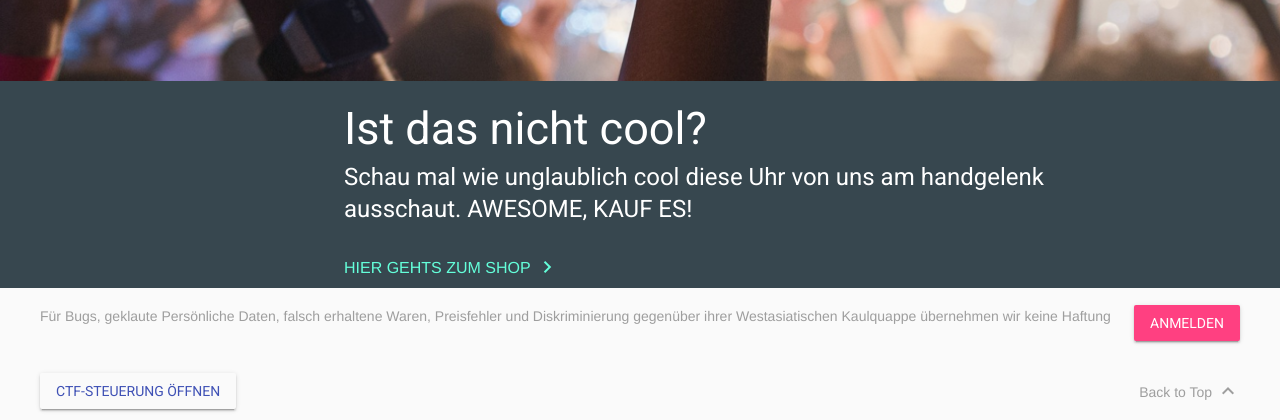
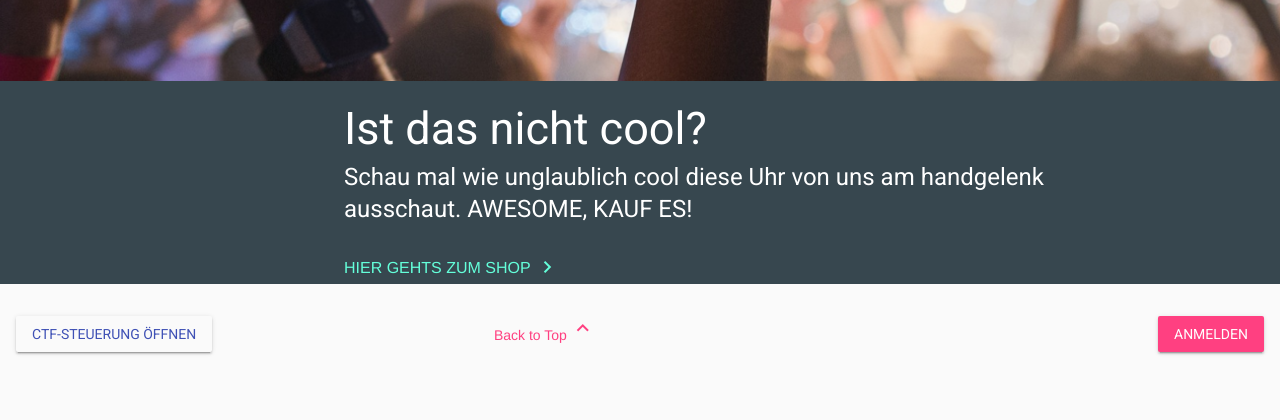
Before and after one commit to Auron2402/unsecuresecurewebshop, a Flask app: page /index in a window 1280 px wide. Shown: the part 1897-2317 px from the top of the page. Run offline with Flask 2, Linux system fonts and the light colour scheme.

Commit message:
fixed footer

```diff
--- a/templates/layout.html
+++ b/templates/layout.html
@@ -56,10 +56,21 @@
         {% block bottomblock %}
         {% endblock %}
     </div>
-    <footer class="android-footer mdl-mega-footer">
-        <div class="mdl-mega-footer--top-section">
+    <footer class="android-footer mdl-mini-footer">
+        <div class="mdl-mini-footer__left-section">
+            <button id="ctf-panel-button" type="button"
+                    class="mdl-button mdl-js-button mdl-js-ripple-effect mdl-button--colored mdl-shadow--2dp">
+                CTF-Steuerung Öffnen
+            </button>
+        </div>
+        <div class="mdl-mini-footer__middle-section">
+            <a class="mdl-typography--font-light" href="#top">
+                Back to Top
+                <i class="material-icons">expand_less</i>
+            </a>
+        </div>
         {% if current_user.is_authenticated %}
-                <div class="mdl-mega-footer--right-section">
+            <div class="mdl-mini-footer__right-section">
                 <a href="/logout">
                     <button class="mdl-button mdl-js-button mdl-button--raised mdl-js-ripple-effect mdl-button--accent">
                         Log-Out
@@ -67,7 +78,7 @@
                 </a>
             </div>
         {% else %}
-                <div class="mdl-mega-footer--right-section">
+            <div class="mdl-mini-footer__right-section">
                 <a href="/login">
                     <button class="mdl-button mdl-js-button mdl-button--raised mdl-js-ripple-effect mdl-button--accent">
                         Anmelden
@@ -75,26 +86,7 @@
                 </a>
             </div>
         {% endif %}
-            <div class="mdl-mega-footer--left-section">
-                <p class="mdl-typography--font-light">Für Bugs, geklaute Persönliche Daten, falsch erhaltene Waren,
-                    Preisfehler und Diskriminierung gegenüber ihrer Westasiatischen Kaulquappe übernehmen wir keine
-                    Haftung</p>
-            </div>
-        </div>
-        <div class="mdl-mega-footer--middle-section">
-            <div class="mdl-mega-footer--right-section">
-                <a class="mdl-typography--font-light" href="#top">
-                    Back to Top
-                    <i class="material-icons">expand_less</i>
-                </a>
-            </div>
-            <div class="mdl-mega-footer--left-section">
-                <button id="ctf-panel-button" type="button"
-                        class="mdl-button mdl-js-button mdl-js-ripple-effect mdl-button--colored mdl-shadow--2dp">
-                    CTF-Steuerung Öffnen
-                </button>
-            </div>
-        </div>
+
 
     </footer>
     <dialog class="mdl-dialog ctf-panel-dialog">
```
Lines whose indentation alone changed are shown as unchanged.
